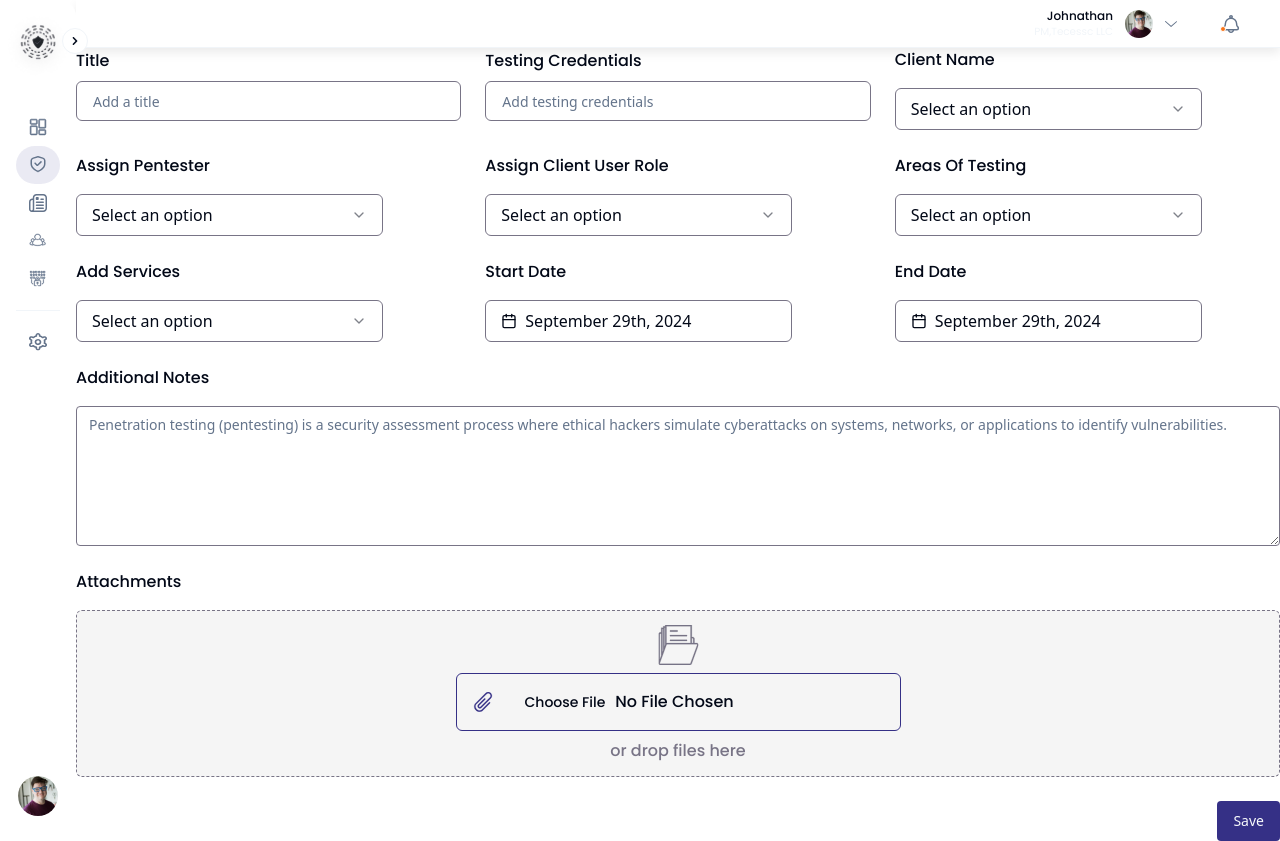
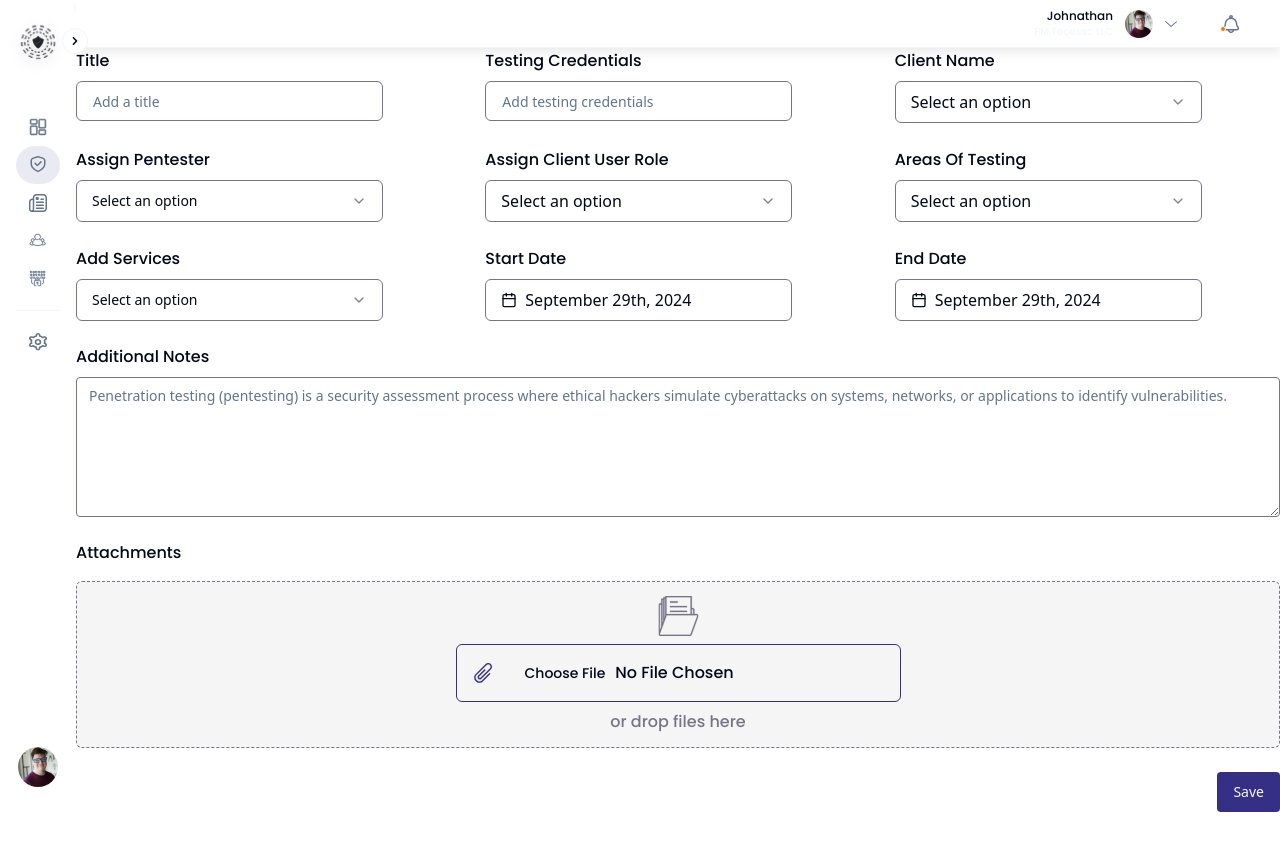
Before and after one commit to tariq-csit/frontend-staging, a React (Vite) app: page /dashboard/pentests in a window 1280 px wide. After the commit the page ends 812 px from the top, so only its background shows below. Built offline with nearby package versions, Linux system fonts and the light colour scheme.

Commit message:
All fields design update

```diff
--- a/src/components/newPentestsForm/NewPentestsForm.tsx
+++ b/src/components/newPentestsForm/NewPentestsForm.tsx
@@ -126,8 +126,8 @@ function NewPentestsForm() {
             control={form.control}
             name="clientName"
             render={({ field }) => (
-              <FormItem className="flex w-44 lg:w-formField flex-col items-start gap-2 lg:min-w-formFieldMin">
-                <FormLabel className="font-poppins font-medium capitalize text-2xs sm:text-sm lg:text-base">
+              <FormItem >
+                <FormLabel >
                   Client Name
                 </FormLabel>
                 <FormControl>
@@ -150,13 +150,13 @@ function NewPentestsForm() {
             control={form.control}
             name="assignPentester"
             render={({ field }) => (
-              <FormItem className="flex w-44 lg:w-formField flex-col items-start gap-2 lg:min-w-formFieldMin">
-                <FormLabel className="font-poppins font-medium capitalize text-2xs sm:text-sm lg:text-base">
+              <FormItem >
+                <FormLabel >
                   Assign Pentester
                 </FormLabel>
                 <FormControl>
-                  <Select >
-                    <SelectTrigger  className="flex h-input px-input justify-between items-center border border-inputBorder rounded-input w-full sm:text-sm lg:text-base">
+                  <Select onValueChange={field.onChange}>
+                    <SelectTrigger >
                       <SelectValue placeholder="Select an option" />
                     </SelectTrigger>
                     <SelectContent>
@@ -174,12 +174,12 @@ function NewPentestsForm() {
             control={form.control}
             name="assignClientUserRole"
             render={({ field }) => (
-              <FormItem className="flex w-44 lg:w-formField flex-col items-start gap-2 lg:min-w-formFieldMin">
-                <FormLabel className="font-poppins font-medium capitalize text-2xs sm:text-sm lg:text-base">
+              <FormItem >
+                <FormLabel >
                   Assign Client User Role
                 </FormLabel>
                 <FormControl>
-                  <Select >
+                  <Select onValueChange={field.onChange}>
                     <SelectTrigger className="flex h-input px-input justify-between items-center border border-inputBorder rounded-input w-full sm:text-sm lg:text-base">
                       <SelectValue placeholder="Select an option" />
                     </SelectTrigger>
@@ -198,12 +198,12 @@ function NewPentestsForm() {
             control={form.control}
             name="areasOfTesting"
             render={({ field }) => (
-              <FormItem className="flex w-44 lg:w-formField flex-col items-start gap-2 lg:min-w-formFieldMin">
-                <FormLabel className="font-poppins font-medium capitalize text-2xs sm:text-sm lg:text-base">
+              <FormItem >
+                <FormLabel >
                   Areas of Testing
                 </FormLabel>
                 <FormControl>
-                  <Select >
+                  <Select onValueChange={field.onChange}>
                     <SelectTrigger  className="flex h-input px-input justify-between items-center border border-inputBorder rounded-input w-full sm:text-sm lg:text-base">
                       <SelectValue placeholder="Select an option" />
                     </SelectTrigger>
@@ -222,13 +222,13 @@ function NewPentestsForm() {
             control={form.control}
             name="addServices"
             render={({ field }) => (
-              <FormItem className="flex w-44 lg:w-formField flex-col items-start gap-2 lg:min-w-formFieldMin">
-                <FormLabel className="font-poppins font-medium capitalize text-2xs sm:text-sm lg:text-base">
+              <FormItem >
+                <FormLabel  >
                   Add Services
                 </FormLabel>
                 <FormControl>
-                  <Select >
-                    <SelectTrigger className="flex h-input px-input justify-between items-center border border-inputBorder rounded-input w-full sm:text-sm lg:text-base">
+                  <Select onValueChange={field.onChange}>
+                    <SelectTrigger >
                       <SelectValue placeholder="Select an option" />
                     </SelectTrigger>
                     <SelectContent>
@@ -246,8 +246,8 @@ function NewPentestsForm() {
             control={form.control}
             name="startDate"
             render={({ field }) => (
-              <FormItem className="flex w-44 lg:w-formField flex-col items-start gap-2 lg:min-w-formFieldMin">
-                <FormLabel className="font-poppins font-medium capitalize text-2xs sm:text-sm lg:text-base">
+              <FormItem >
+                <FormLabel >
                   Start Date
                 </FormLabel>
                 <FormControl>
@@ -261,7 +261,7 @@ function NewPentestsForm() {
             control={form.control}
             name="endDate"
             render={({ field }) => (
-              <FormItem className="flex w-44 lg:w-formField flex-col items-start gap-2 lg:min-w-formFieldMin">
+              <FormItem >
                 <FormLabel>
                   End Date
                 </FormLabel>
@@ -276,12 +276,12 @@ function NewPentestsForm() {
             control={form.control}
             name="additionalNotes"
             render={({ field }) => (
-              <FormItem className="flex w-full col-span-3 flex-col items-start gap-2 ">
-                <FormLabel className="font-poppins font-medium capitalize text-2xs sm:text-sm lg:text-base">
+              <FormItem className="flex col-span-3 flex-col w-full ">
+                <FormLabel >
                   Additional Notes
                 </FormLabel>
                 <FormControl>
-                  <Textarea {...field} className="flex h-textArea rounded-sm border border-inputBorder p-listItem items-start gap-nav self-stretch" placeholder={textareaPlaceHolder} />
+                  <Textarea {...field}  placeholder={textareaPlaceHolder} />
                 </FormControl>
                 <FormMessage />
               </FormItem>
--- a/src/components/ui/form.tsx
+++ b/src/components/ui/form.tsx
@@ -78,7 +78,7 @@ const FormItem = React.forwardRef<
 
   return (
     <FormItemContext.Provider value={{ id }}>
-      <div ref={ref} className={cn("space-y-2", className)} {...props} />
+      <div ref={ref} className={cn("space-y-2 w-44 min-w-[19.185rem]", className)} {...props} />
     </FormItemContext.Provider>
   )
 })
--- a/src/components/ui/select.tsx
+++ b/src/components/ui/select.tsx
@@ -17,7 +17,7 @@ const SelectTrigger = React.forwardRef<
   <SelectPrimitive.Trigger
     ref={ref}
     className={cn(
-      "flex h-10 w-full items-center justify-between rounded-md border border-input bg-background px-3 py-2 text-sm ring-offset-background placeholder:text-muted-foreground focus:outline-none focus:ring-2 focus:ring-ring focus:ring-offset-2 disabled:cursor-not-allowed disabled:opacity-50 [&>span]:line-clamp-1",
+      "flex h-input w-full items-center justify-between rounded-md border border-inputBorder bg-background px-input  text-sm ring-offset-background placeholder:text-muted-foreground focus:outline-none focus:ring-2 focus:ring-ring focus:ring-offset-2 disabled:cursor-not-allowed disabled:opacity-50 [&>span]:line-clamp-1",
       className
     )}
     {...props}
--- a/src/components/ui/textarea.tsx
+++ b/src/components/ui/textarea.tsx
@@ -10,7 +10,7 @@ const Textarea = React.forwardRef<HTMLTextAreaElement, TextareaProps>(
     return (
       <textarea
         className={cn(
-          "flex min-h-[80px] w-full rounded-md border border-input bg-background px-3 py-2 text-sm ring-offset-background placeholder:text-muted-foreground focus-visible:outline-none focus-visible:ring-2 focus-visible:ring-ring focus-visible:ring-offset-2 disabled:cursor-not-allowed disabled:opacity-50",
+          "h-textArea rounded-sm border border-inputBorder p-listItem items-start gap-nav self-stretch  min-h-[80px] w-full  bg-background px-3 py-2 text-sm ring-offset-background placeholder:text-muted-foreground focus-visible:outline-none focus-visible:ring-2 focus-visible:ring-ring focus-visible:ring-offset-2 disabled:cursor-not-allowed disabled:opacity-50",
           className
         )}
         ref={ref}
```
